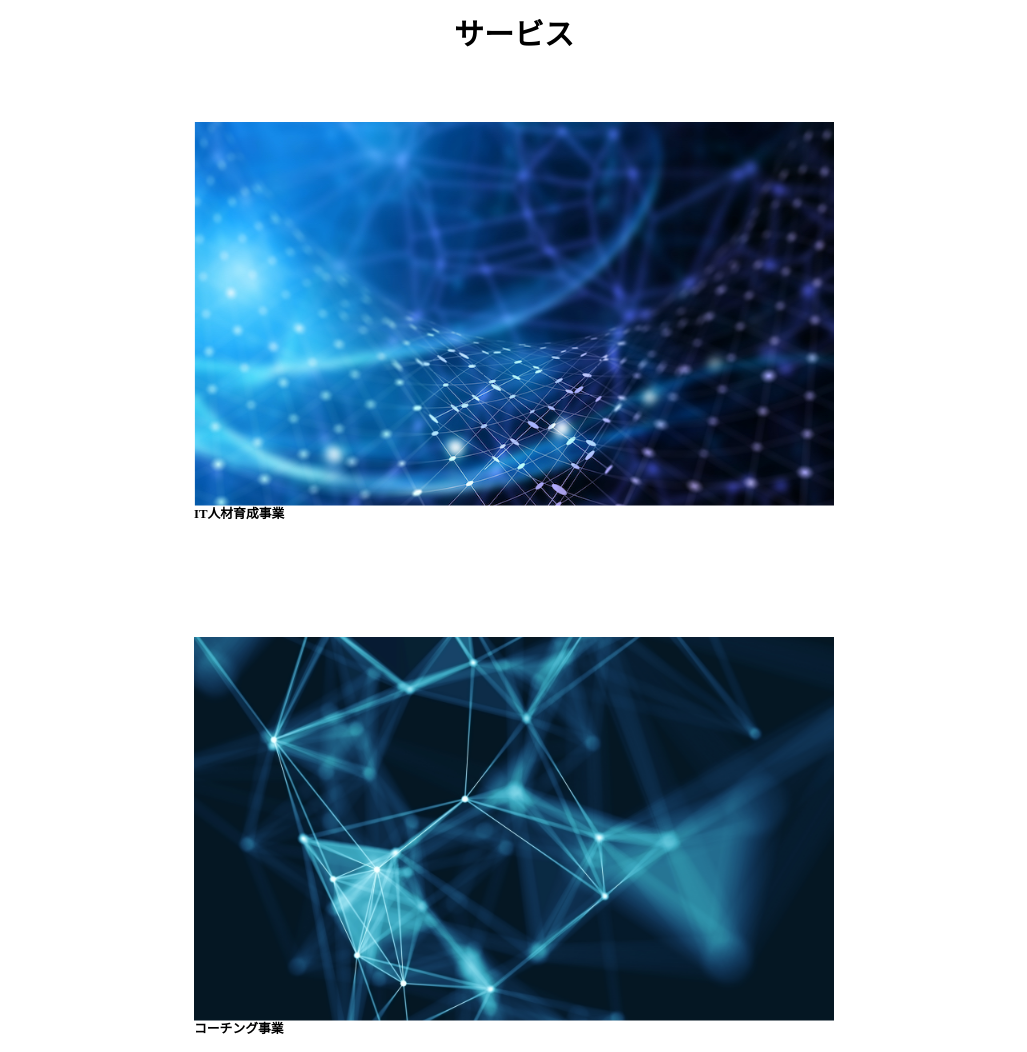
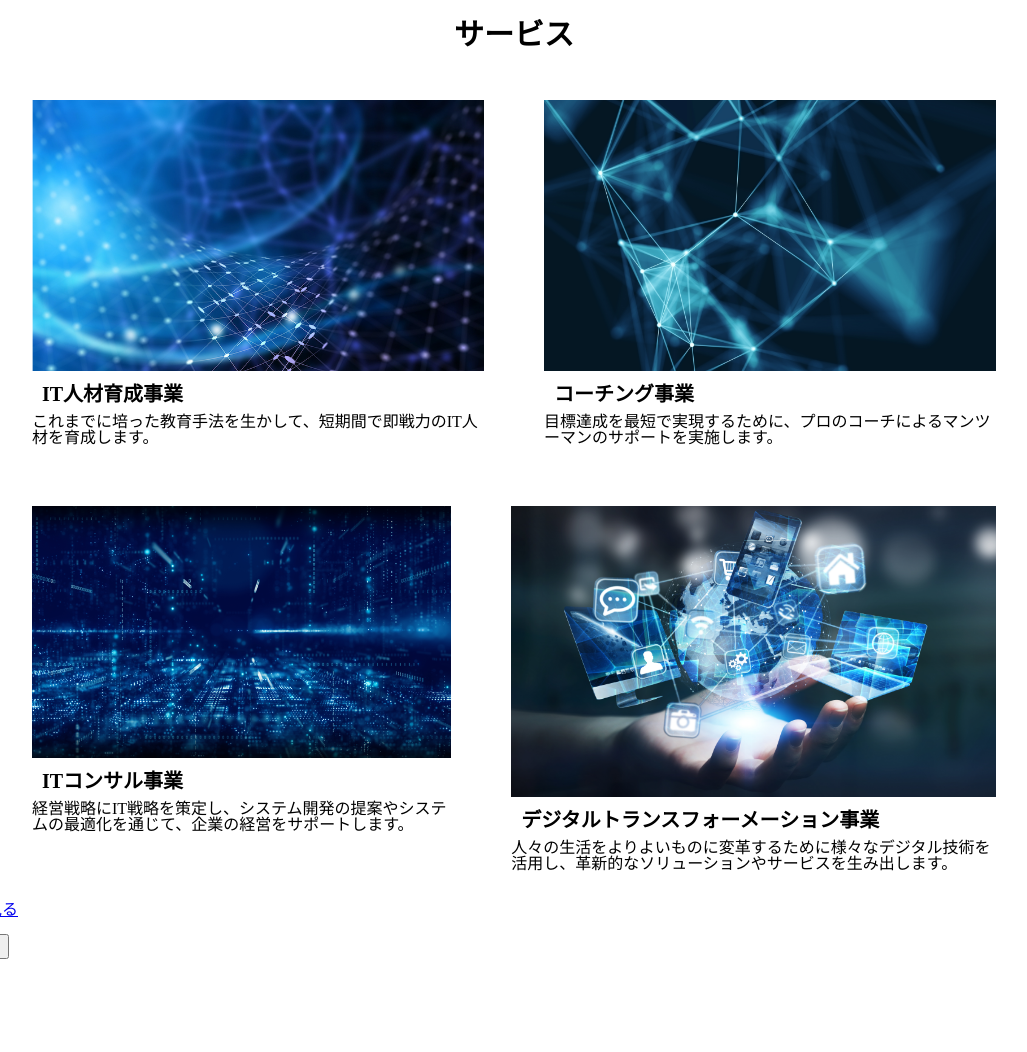
Before and after one commit to panini-web/corporate-site, a plain HTML site: page index.html in a window 1280 px wide. Shown: the part 1080-2132 px from the top of the page, without its empty margins (126-1153 px from the left). Drawn offline with Linux system fonts and the light colour scheme.

Commit message:
second-commit

```diff
--- a/css/index.css
+++ b/css/index.css
@@ -77,10 +77,8 @@
 
 
 .service{
-  max-width: 100%;
-  flex-wrap: wrap;
   justify-content: center;
-  display: flex;
+  width: 100%;
 }
 .service-title{
   text-align: center;
@@ -90,7 +88,30 @@
   margin-top: 100px;
   margin-bottom: 20px;
 }
-.service-1,.service-2,
-.service-3,.service-4{
-  transform: scale(0.8);
+.service-up{
+  display: flex;
+  width: 80%;
+  margin: 0 auto;
 }
+.service-down{
+  display: flex;
+  width: 80%;
+  margin: 0 auto;
+}
+.service-img{
+  width: 100%;
+  object-fit: cover;
+}
+.service-4,
+.service-3,
+.service-2,
+.service-1{
+  margin: 30px;
+}
+.service h2{
+  font-size: 20px;
+  margin: 10px;
+}
+.service p{
+  color: black;
+}
--- a/index.html
+++ b/index.html
@@ -38,25 +38,29 @@
 
   <div class="service">
     <div class="service-title">サービス</div>
+    <div class="service-up">
       <div class="service-1">
-      <img src="img/service1.png">
+      <img src="img/service1.png" class="service-img">
       <h2 class="service-1-title">IT人材育成事業</h2>
       <p class="service-1-subtitle">これまでに培った教育手法を生かして、短期間で即戦力のIT人材を育成します。</p>
       </div>
       <div class="service-2">
-      <img src="img/service2.png">
+      <img src="img/service2.png" class="service-img">
       <h2 class="service-2-title">コーチング事業</h2>
       <p class="service-2-subtitle">目標達成を最短で実現するために、プロのコーチによるマンツーマンのサポートを実施します。</p>
       </div>
+    </div>
+    <div class="service-down">
       <div class="service-3">
-      <img src="img/service3.png">
+      <img src="img/service3.png" class="service-img">
       <h2 class="service-3-title">ITコンサル事業</h2>
       <p class="service-3-subtitle">経営戦略にIT戦略を策定し、システム開発の提案やシステムの最適化を通じて、企業の経営をサポートします。</p>
       </div>
       <div class="service-4">
-      <img src="img/service4.png">
+      <img src="img/service4.png" class="service-img">
       <h2 class="service-4-title">デジタルトランスフォーメーション事業</h2>
       <p class="service-4-subtitle">人々の生活をよりよいものに変革するために様々なデジタル技術を活用し、革新的なソリューションやサービスを生み出します。</p>
+      </div>
     </div>
       <div class="service-button-wrap">
       <a class="service-button" href="#">
```
Lines whose indentation alone changed are shown as unchanged.
